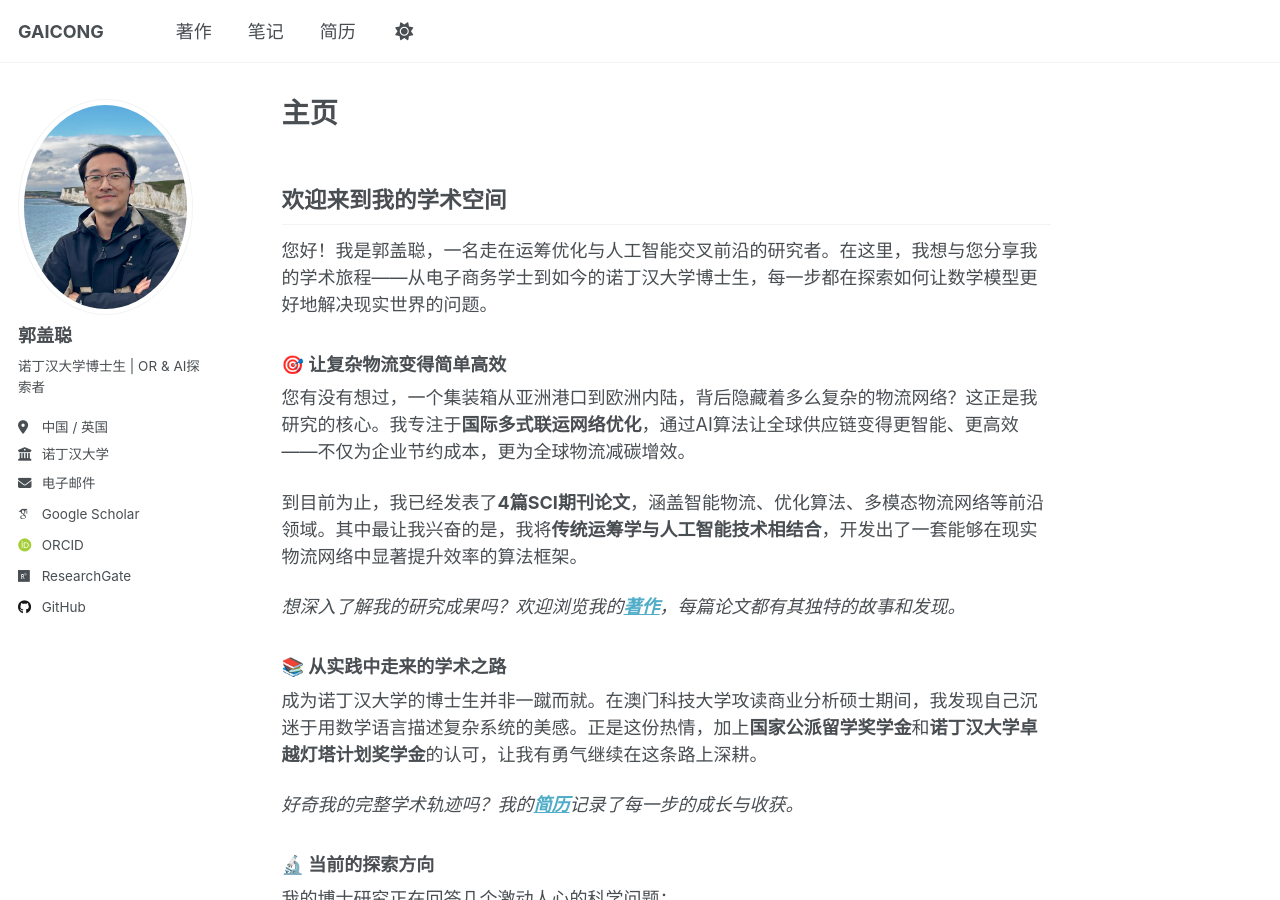
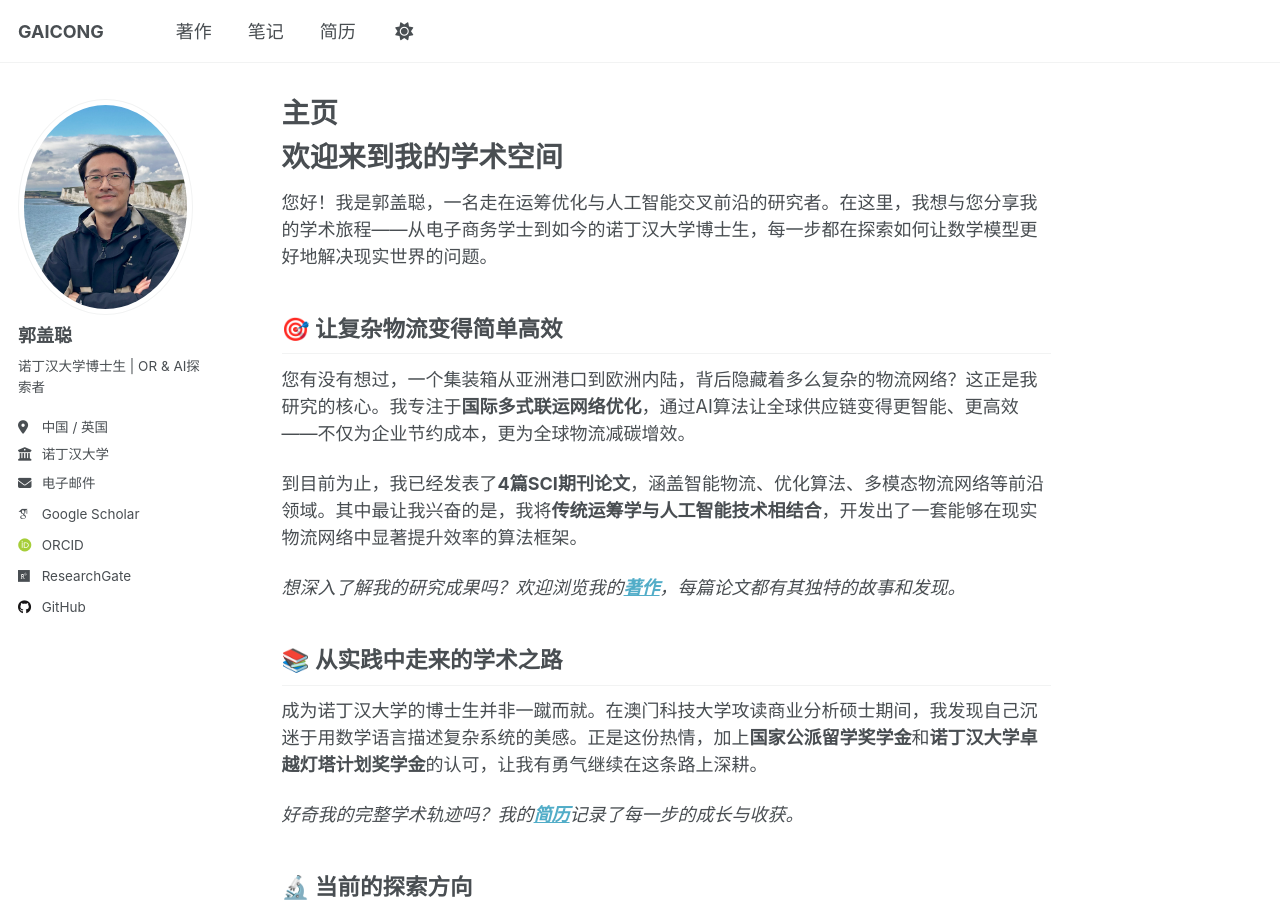
Before and after one commit to Gaicong/gaicong.github.io, a Jekyll site: the page built from _pages/about.md, in a window 1280 px wide and 900 px high. Built offline with Jekyll 4.4.1, drawn with Linux system fonts in a browser that asks for light colours; some web fonts are replaced; a script that is not in the unit is left out.

```diff
--- a/_pages/about.md
+++ b/_pages/about.md
@@ -7,10 +7,10 @@ redirect_from:
   - /about.html
 ---
 
-## 欢迎来到我的学术空间
+# 欢迎来到我的学术空间
 您好！我是郭盖聪，一名走在运筹优化与人工智能交叉前沿的研究者。在这里，我想与您分享我的学术旅程——从电子商务学士到如今的诺丁汉大学博士生，每一步都在探索如何让数学模型更好地解决现实世界的问题。
 
-### 🎯 让复杂物流变得简单高效
+## 🎯 让复杂物流变得简单高效
 
 您有没有想过，一个集装箱从亚洲港口到欧洲内陆，背后隐藏着多么复杂的物流网络？这正是我研究的核心。我专注于**国际多式联运网络优化**，通过AI算法让全球供应链变得更智能、更高效——不仅为企业节约成本，更为全球物流减碳增效。
 
@@ -18,13 +18,13 @@ redirect_from:
 
 *想深入了解我的研究成果吗？欢迎浏览我的[**著作**](/publications/)，每篇论文都有其独特的故事和发现。*
 
-### 📚 从实践中走来的学术之路
+## 📚 从实践中走来的学术之路
 
 成为诺丁汉大学的博士生并非一蹴而就。在澳门科技大学攻读商业分析硕士期间，我发现自己沉迷于用数学语言描述复杂系统的美感。正是这份热情，加上**国家公派留学奖学金**和**诺丁汉大学卓越灯塔计划奖学金**的认可，让我有勇气继续在这条路上深耕。
 
 *好奇我的完整学术轨迹吗？我的[**简历**](/cv/)记录了每一步的成长与收获。*
 
-### 🔬 当前的探索方向
+## 🔬 当前的探索方向
 
 我的博士研究正在回答几个激动人心的科学问题：
 
@@ -34,13 +34,13 @@ redirect_from:
 
 这些问题的答案不仅关乎理论突破，更可能重新定义未来科研和物流的运作方式。
 
-### 🤖 科研智能化实践
+## 🤖 科研智能化实践
 
 除了学术研究，我还是一个LLM智能体技术的实践者。在我的GitHub上，我正在构建一系列智能体来自动化生活与科研中的重复性流程——从代码翻译到智能算法开发，从日程管理到自动生成简历。我相信，未来的科研工作者应该把更多时间花在创造性思考上，而不是被繁琐的技术细节所困扰。
 
 *想了解我是如何用AI技术武装科研工作的吗？欢迎访问我的[**GitHub主页**](https://github.com/marsguo2049)，一起探索智能科研的未来！*
 
-### 💬 让我们继续对话
+## 💬 让我们继续对话
 
 学术研究从来不是孤独的旅程。如果你对我的工作有任何想法、疑问，或者想要探讨合作的可能性，欢迎随时联系我。
 
```
